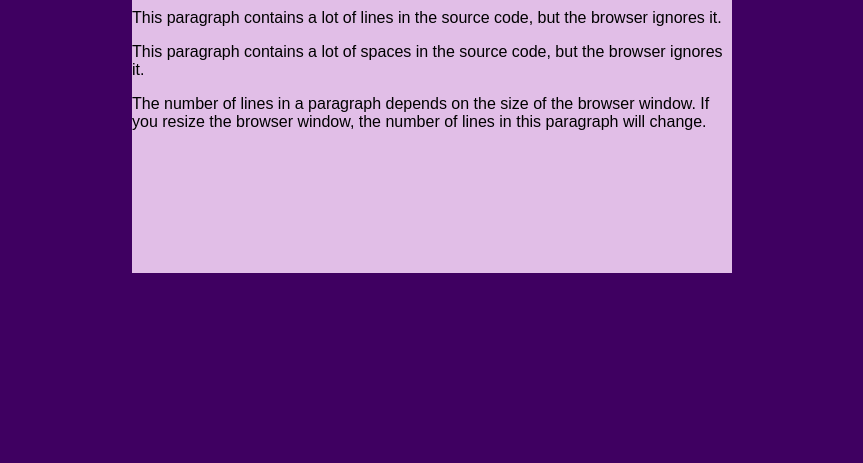
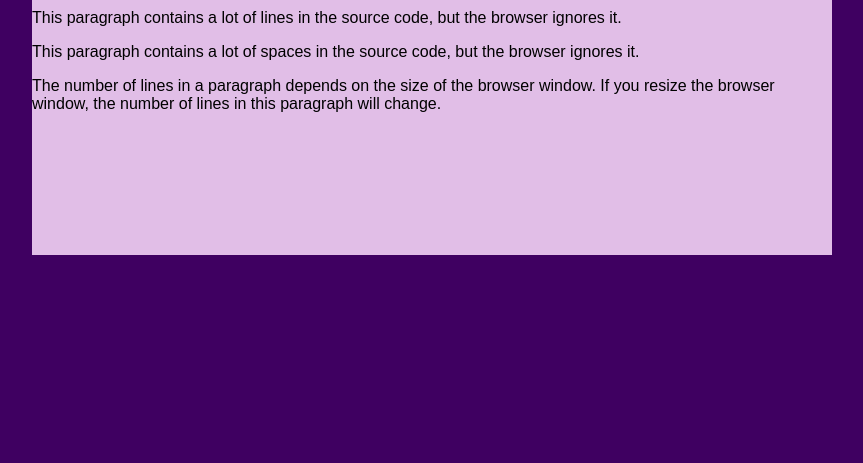
Before and after one commit to petek-hun/letterloo.github.io, a plain HTML site: page index.html in a window 1280 px wide. Shown: the part 337-800 px from the top of the page, without its empty margins (208-1071 px from the left). Drawn offline with Linux system fonts and the light colour scheme.

Commit message:
Update style.css

```diff
--- a/style.css
+++ b/style.css
@@ -18,11 +18,11 @@
         margin-bottom: 10%;
         margin-right: auto;
         margin-left: auto;
-        width: 600px;
+        width: 800px;
       }
 
       /* breakpoint at 800px: */
-      @media screen and (max-width: 600px) {
+      @media screen and (max-width: 800px) {
         div.page {
           width: 100%; /* when the viewport is 800px or smaller */
           margin: 5% 0%;
```
